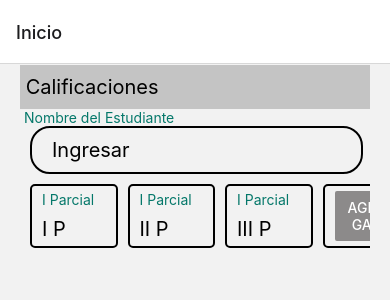
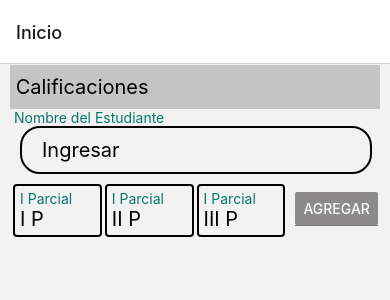
Before and after one commit to kevinRepos-droid/EspecialReact, a React Native app: screen /Inicio in a window 390 px wide. Shown: the top 300 px of the page. Built offline with nearby package versions, Linux system fonts and the light colour scheme.

Commit message:
reparando app

```diff
--- a/src/secreen/Home.tsx
+++ b/src/secreen/Home.tsx
@@ -64,8 +64,10 @@ const List = ({ navigation }) => {
                 onChangeText={setParcial3}
               />
             </View>
-            <View style={styles.container3}>
+            <View style={styles.scrollView}>
+                <View style={styles.separator}>
             <Button title="Agregar" onPress={crearNombre} color="#8C8A8A" />
+            </View>
             </View>
           </View>
 
@@ -101,17 +103,16 @@ const styles = StyleSheet.create({
         borderWidth: 2
     },
     container3: {
-        width: '25%',
+        width: '24%',
         justifyContent: 'space-between',
-        marginBottom: 5,
-        paddingVertical: 5,
-        paddingHorizontal: 10,
-        borderRadius: 5,
-        marginLeft: 10,
+        marginBottom: 4,
+        paddingVertical: 4,
+        paddingHorizontal: 5,
+        borderRadius: 4,
+        marginLeft: 3,
         borderColor: 'black',
         borderWidth: 2
     },
-
     text: {
         fontSize: 20,
         color: '#000000',
@@ -138,7 +139,7 @@ const styles = StyleSheet.create({
         fontWeight: 'bold',
     },
     scrollView: {
-        marginHorizontal: 20
+        marginHorizontal: 10
     },
     titlekevin: {
 
```
